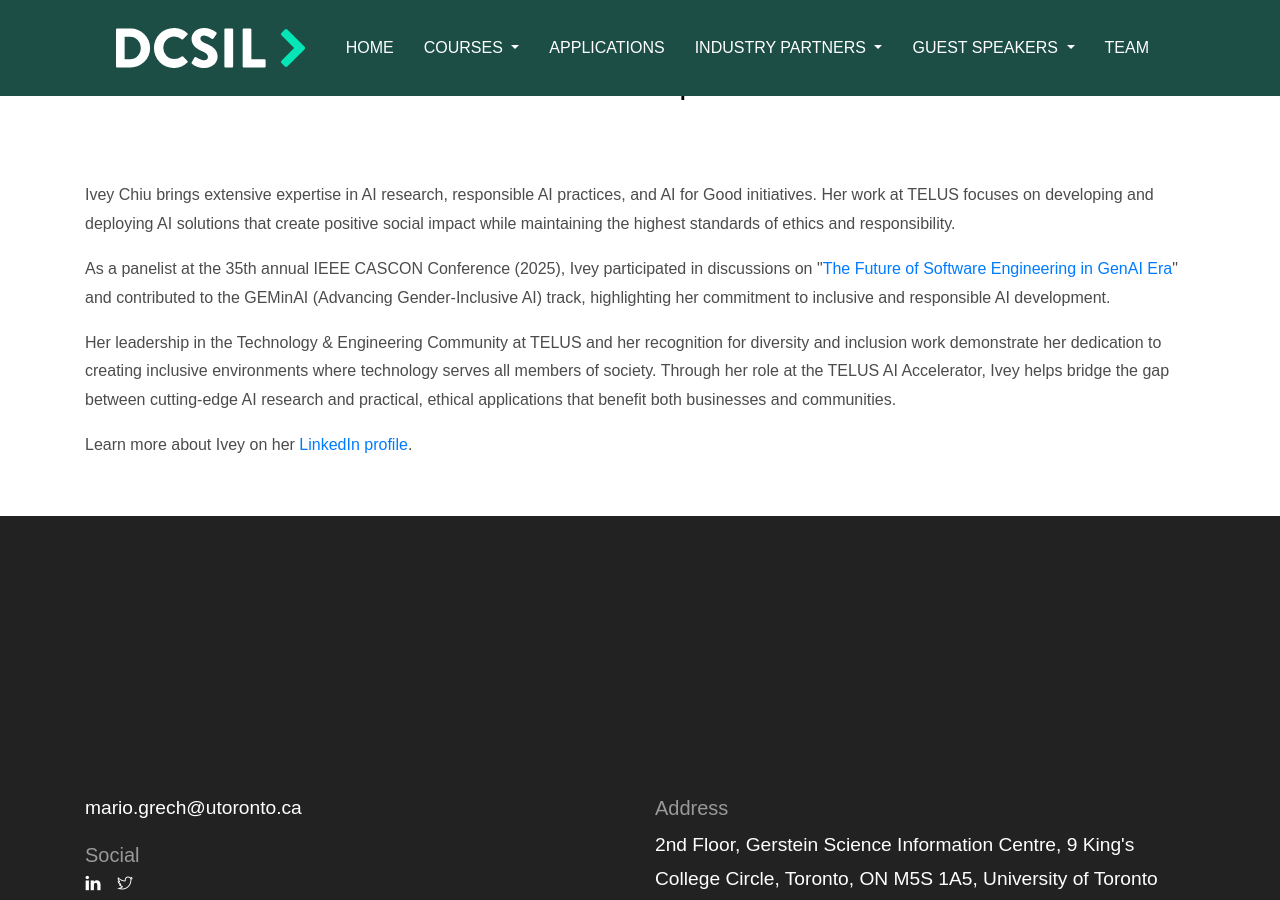
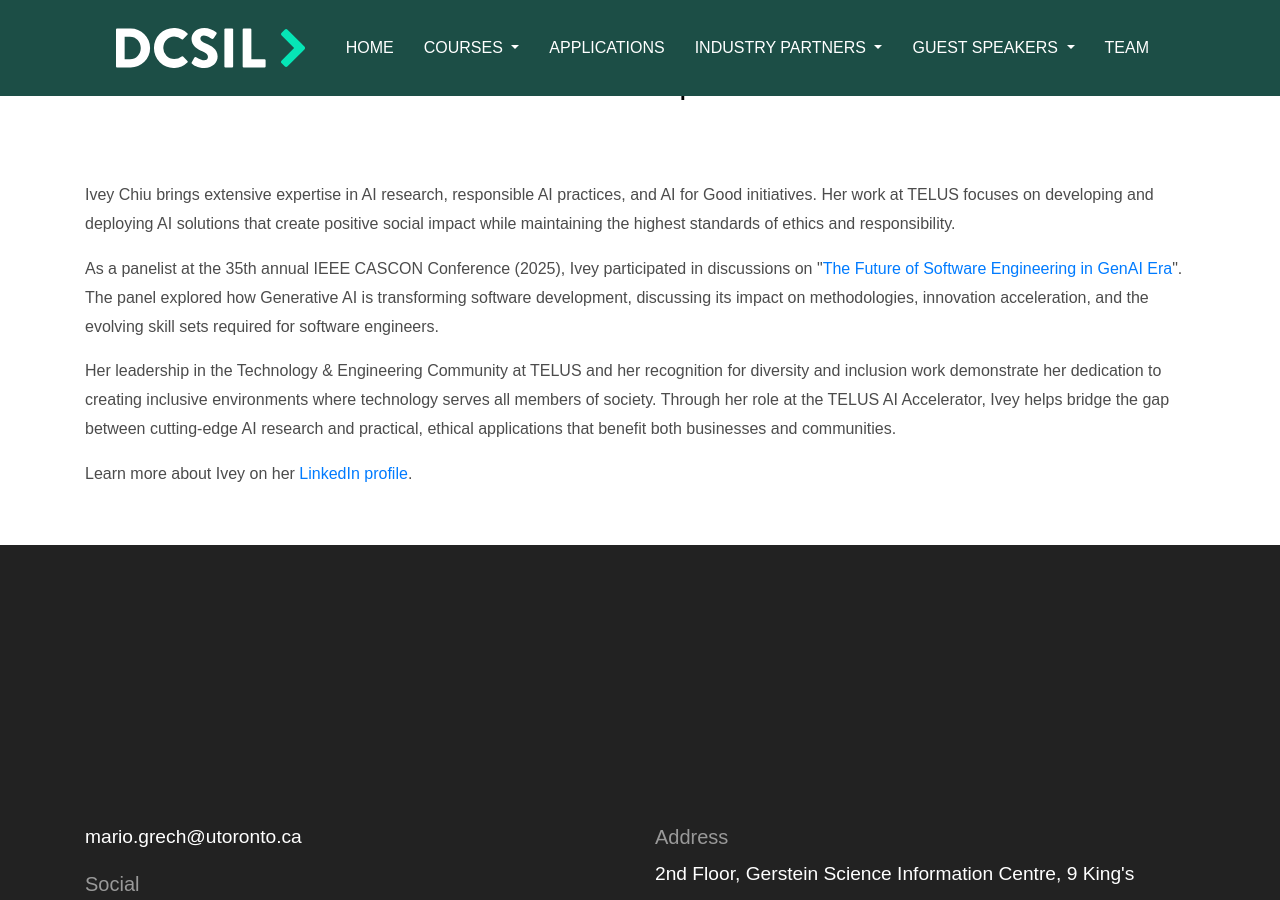
Before and after one commit to dcsil/website, a Jekyll site: the page built from _pages/speakers/meet-speakers.html, in a window 1280 px wide and 900 px high, scrolled down 1494 px. Built offline with Jekyll 4.4.1, drawn with Linux system fonts in a browser that asks for light colours.

Commit message:
updates speaker profile

```diff
--- a/_includes/speakers/speaker-ivey.html
+++ b/_includes/speakers/speaker-ivey.html
@@ -56,7 +56,7 @@
       <div class="col-12">
         <p>Ivey Chiu brings extensive expertise in AI research, responsible AI practices, and AI for Good initiatives. Her work at TELUS focuses on developing and deploying AI solutions that create positive social impact while maintaining the highest standards of ethics and responsibility.</p>
 
-        <p>As a panelist at the 35th annual IEEE CASCON Conference (2025), Ivey participated in discussions on "<a href="https://conf.researchr.org/profile/cascon-2025/iveychiu1" target="_blank" rel="noopener noreferrer">The Future of Software Engineering in GenAI Era</a>" and contributed to the GEMinAI (Advancing Gender-Inclusive AI) track, highlighting her commitment to inclusive and responsible AI development.</p>
+        <p>As a panelist at the 35th annual IEEE CASCON Conference (2025), Ivey participated in discussions on "<a href="https://conf.researchr.org/profile/cascon-2025/iveychiu1" target="_blank" rel="noopener noreferrer">The Future of Software Engineering in GenAI Era</a>". The panel explored how Generative AI is transforming software development, discussing its impact on methodologies, innovation acceleration, and the evolving skill sets required for software engineers.</p>
 
         <p>Her leadership in the Technology & Engineering Community at TELUS and her recognition for diversity and inclusion work demonstrate her dedication to creating inclusive environments where technology serves all members of society. Through her role at the TELUS AI Accelerator, Ivey helps bridge the gap between cutting-edge AI research and practical, ethical applications that benefit both businesses and communities.</p>
 
```
